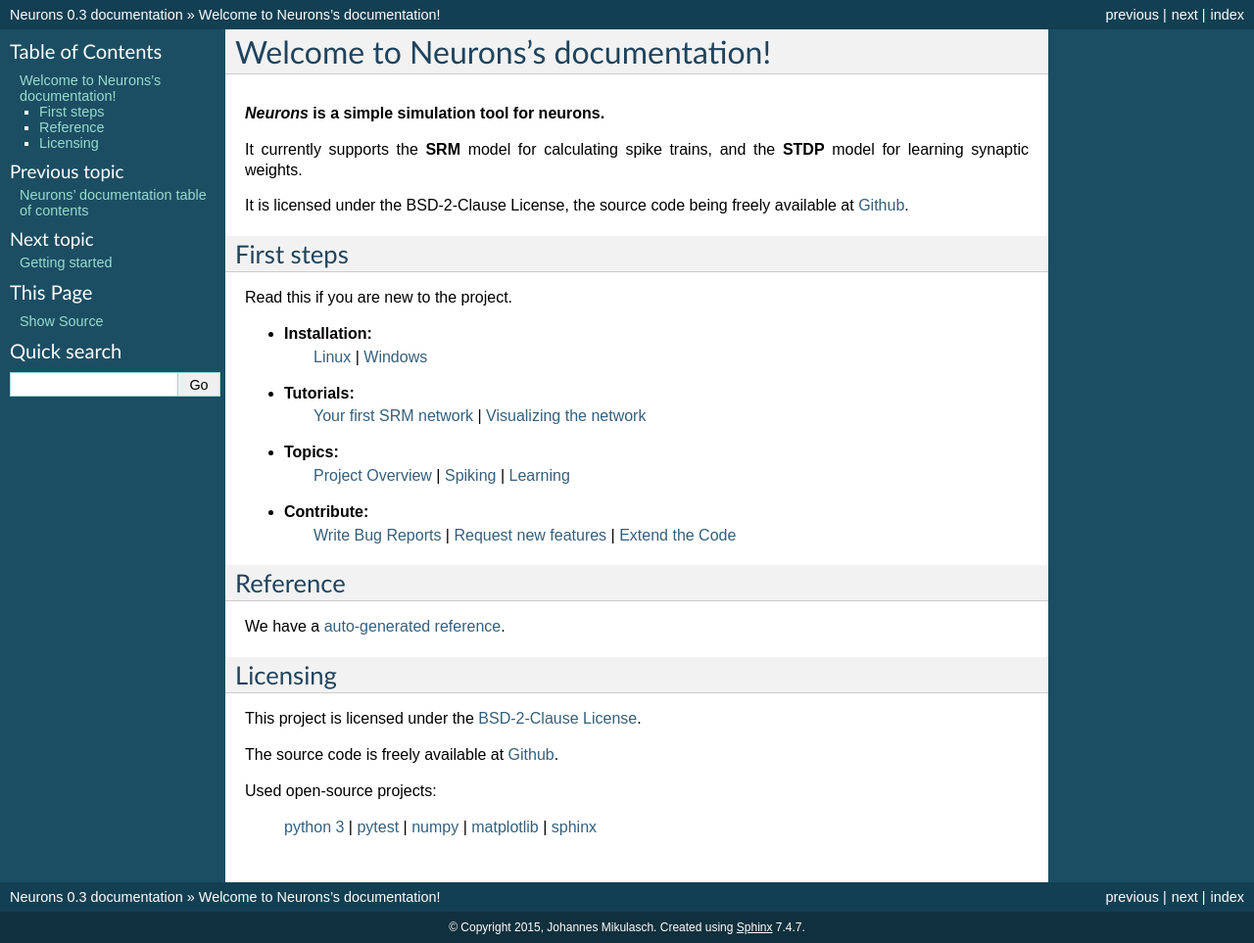
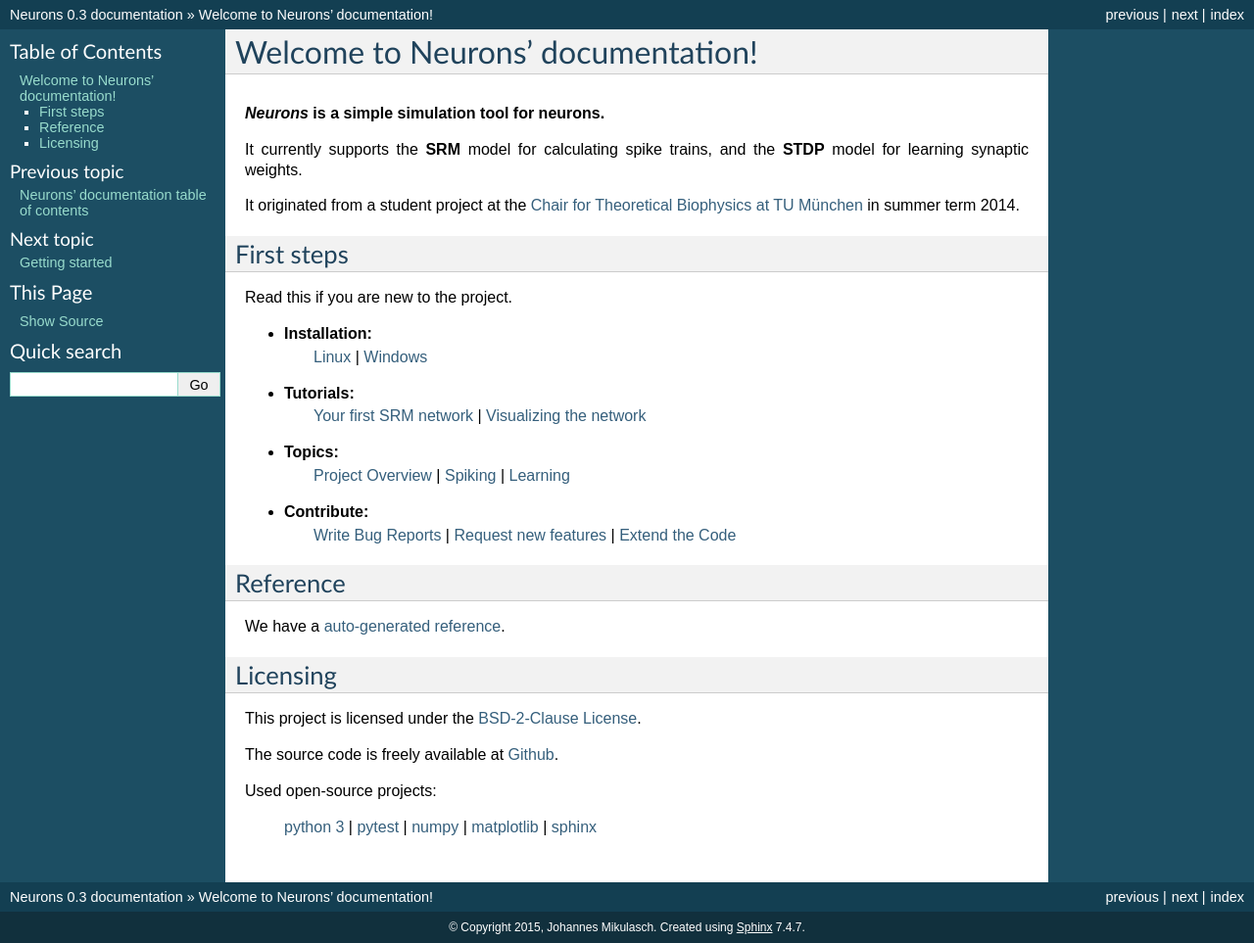
Before and after one commit to johannesmik/neurons, a Sphinx documentation site: the page built from docs/index.rst, in a window 1280 px wide. Shown: the whole page at 98% size. Built offline with Sphinx 7.4.7, drawn with Linux system fonts in a browser that asks for light colours; formulas are drawn with MathJax 3.

Commit message:
Add website of T35 chair

```diff
--- a/docs/index.rst
+++ b/docs/index.rst
@@ -1,6 +1,6 @@
 .. _index:
 
-Welcome to Neurons's documentation!
+Welcome to Neurons' documentation!
 ===================================
 
 .. rubric:: *Neurons* is a simple simulation tool for neurons.
@@ -8,9 +8,10 @@ Welcome to Neurons's documentation!
 It currently supports the **SRM** model for calculating spike trains,
 and the **STDP** model for learning synaptic weights.
 
-It is licensed under the BSD-2-Clause License, the source code being freely available at Github_.
+It originated from a student project at the `Chair for Theoretical Biophysics at TU München`_ in summer term 2014.
 
-.. _Github: https://github.com/johannesmik/neurons
+.. _Chair for Theoretical Biophysics at TU München: http://www.t35.physik.tu-muenchen.de/
+
 
 First steps
 -----------
```
